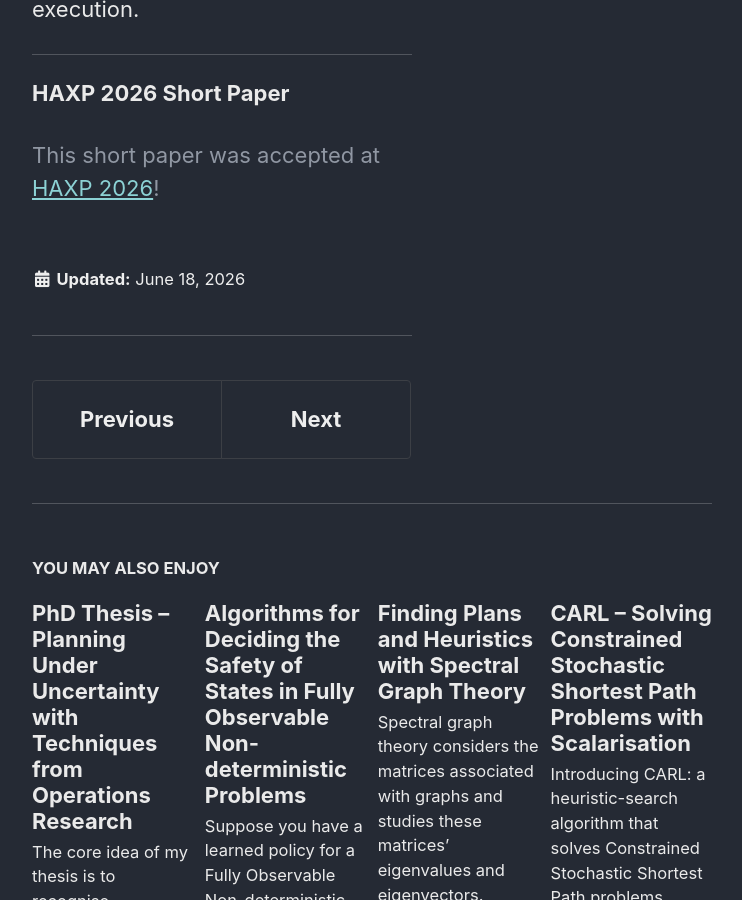
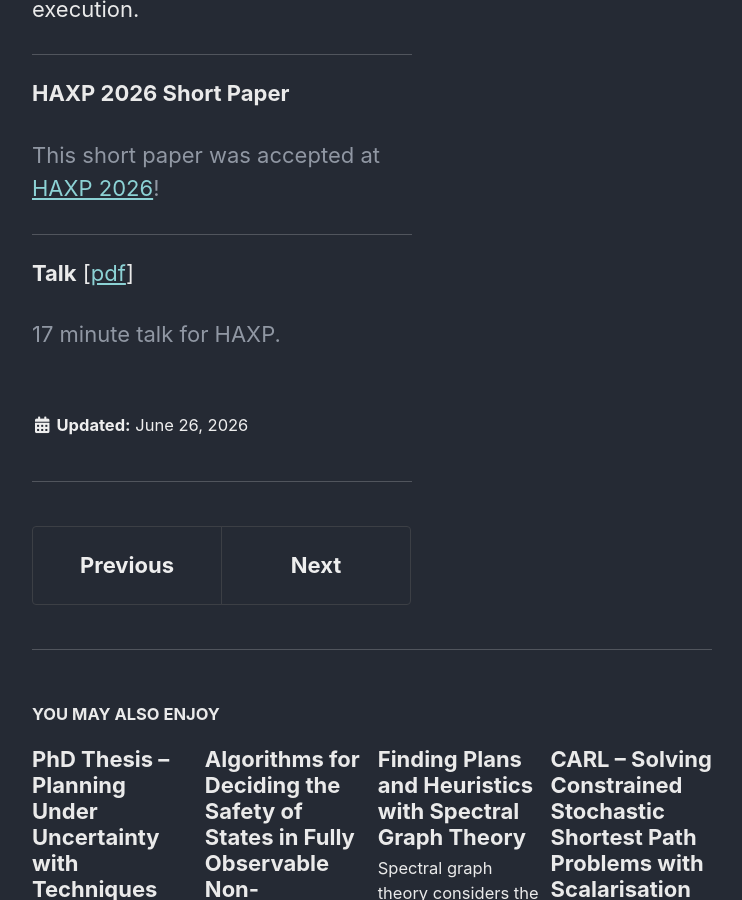
Before and after one commit to schmlz/schmlz.github.io, a Jekyll site: the page built from _posts/2026-06-11-haxp-mugs.markdown, in a window 1280 px wide and 900 px high, scrolled down 813 px. Shown: the whole window, without its empty margins (418-1160 px from the left). Built offline with Jekyll 4.4.1, drawn with Linux system fonts in a browser that asks for light colours; cached includes are drawn as plain includes.

Commit message:
added slides

```diff
--- a/_posts/2026-06-11-haxp-mugs.markdown
+++ b/_posts/2026-06-11-haxp-mugs.markdown
@@ -5,7 +5,7 @@ header:
   # image: /assets/images/cognere/cognere_summary.svg
   # teaser: /assets/images/cognere/cognere_summary.svg
 # classes: wide
-last_modified_at: 2026-06-18
+last_modified_at: 2026-06-26
 excerpt_separator: <!--more-->
 ---
 
@@ -21,3 +21,10 @@ Consider an oversubscription planning problem (i.e., there are more goals that c
 
 This short paper was accepted at [HAXP 2026](https://icaps26.icaps-conference.org/program/workshops/haxp/)!
 {: style="color: #9097a3"}
+
+----
+
+**Talk** [[pdf]({{ site.url }}/downloads/mugs_haxp2026_slides.pdf)]
+
+17 minute talk for HAXP.
+{: style="color: #9097a3"}
```
Also changed, not shown: _posts/2026-04-03-fond-fault-analysis.markdown (+8 -1 lines), 2 other files.
